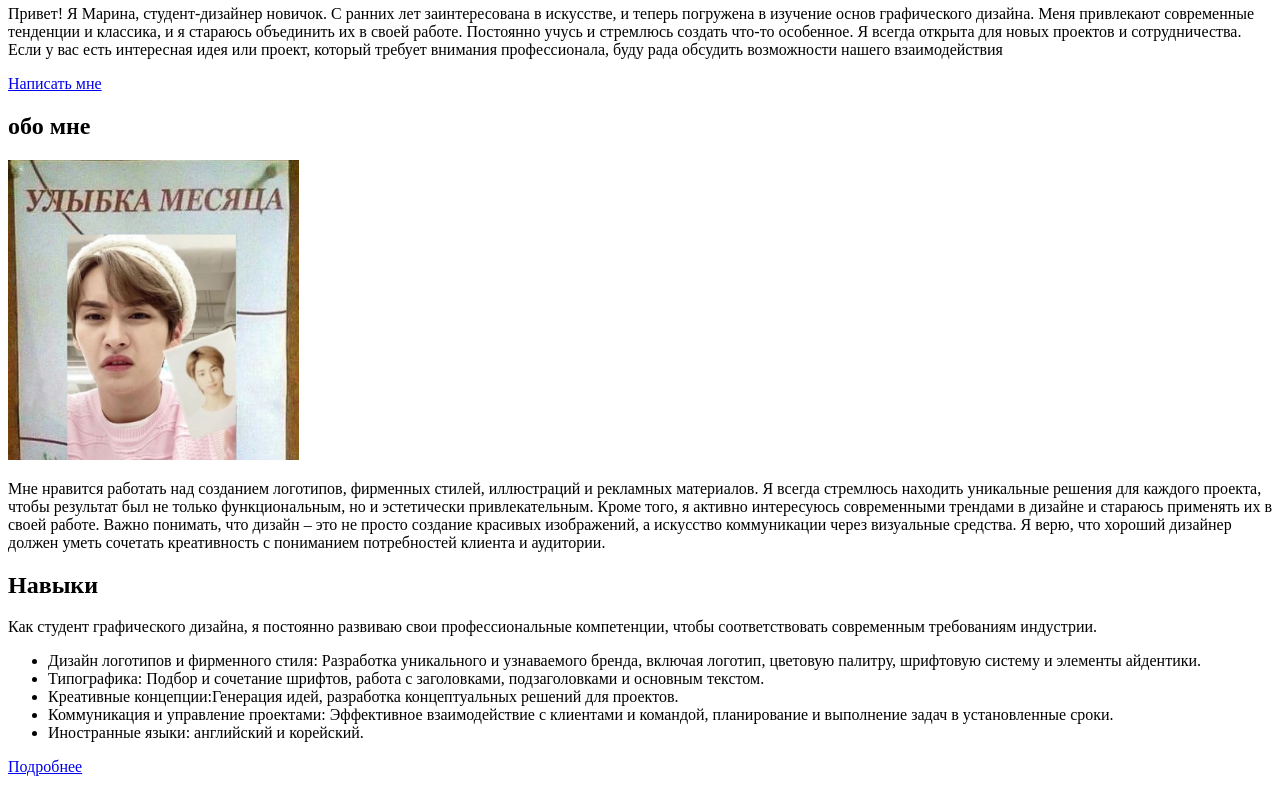
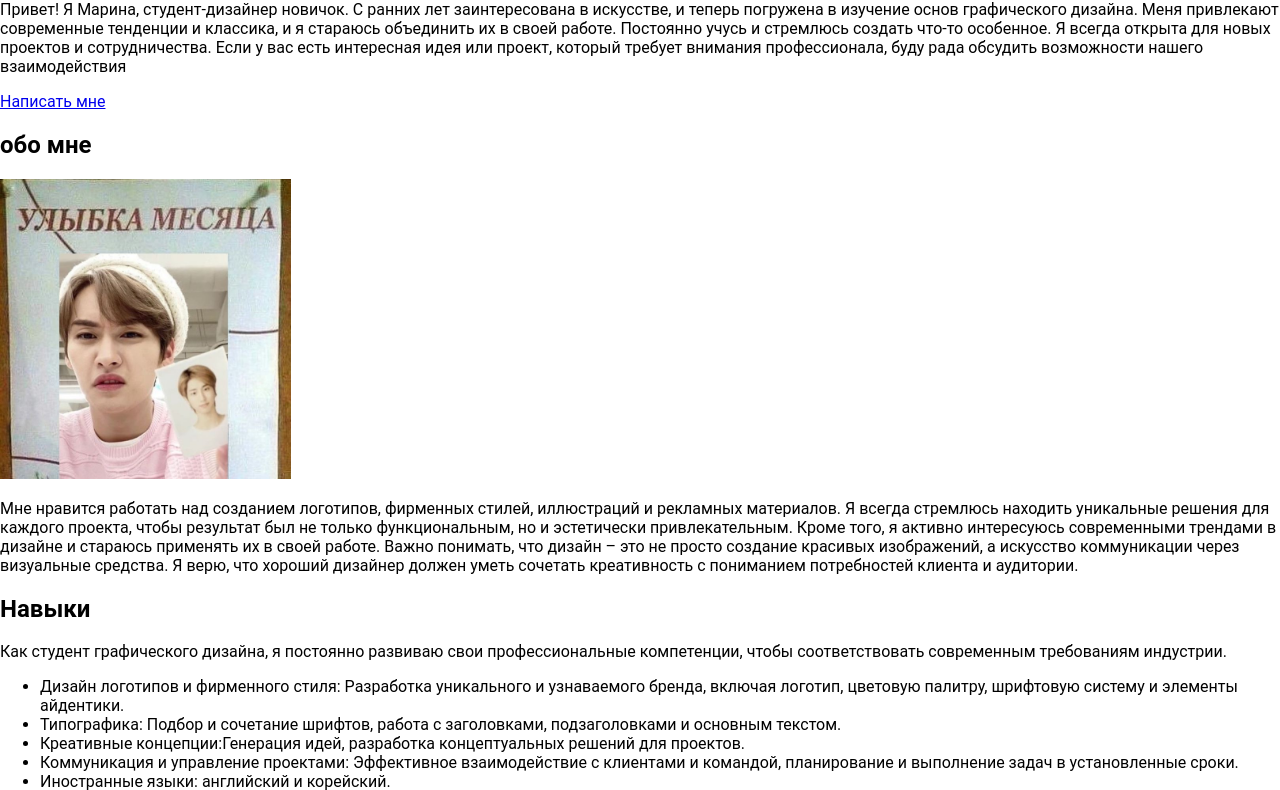
Before and after one commit to SeaMinsol/SeaMinsolgithub.io, a plain HTML site: page index.html in a window 1280 px wide. Shown: the part 148-938 px from the top of the page. Drawn offline with Linux system fonts and the light colour scheme.

Commit message:
Update index style.html

```diff
--- a/index.html
+++ b/index.html
@@ -4,6 +4,8 @@
     <meta charset="UTF-8">
     <meta name="viewport" content="width=device-width, initial-scale=1.0">
     <title>Document</title>
+     <link rel="stylesheet" href="style.css"> <!---Подключение таблицы стилей-->
+    <link rel="stylesheet" href="https://fonts.googleapis.com">
 </head>
 <body>
     <header><main><!--Шапочка-->
```
